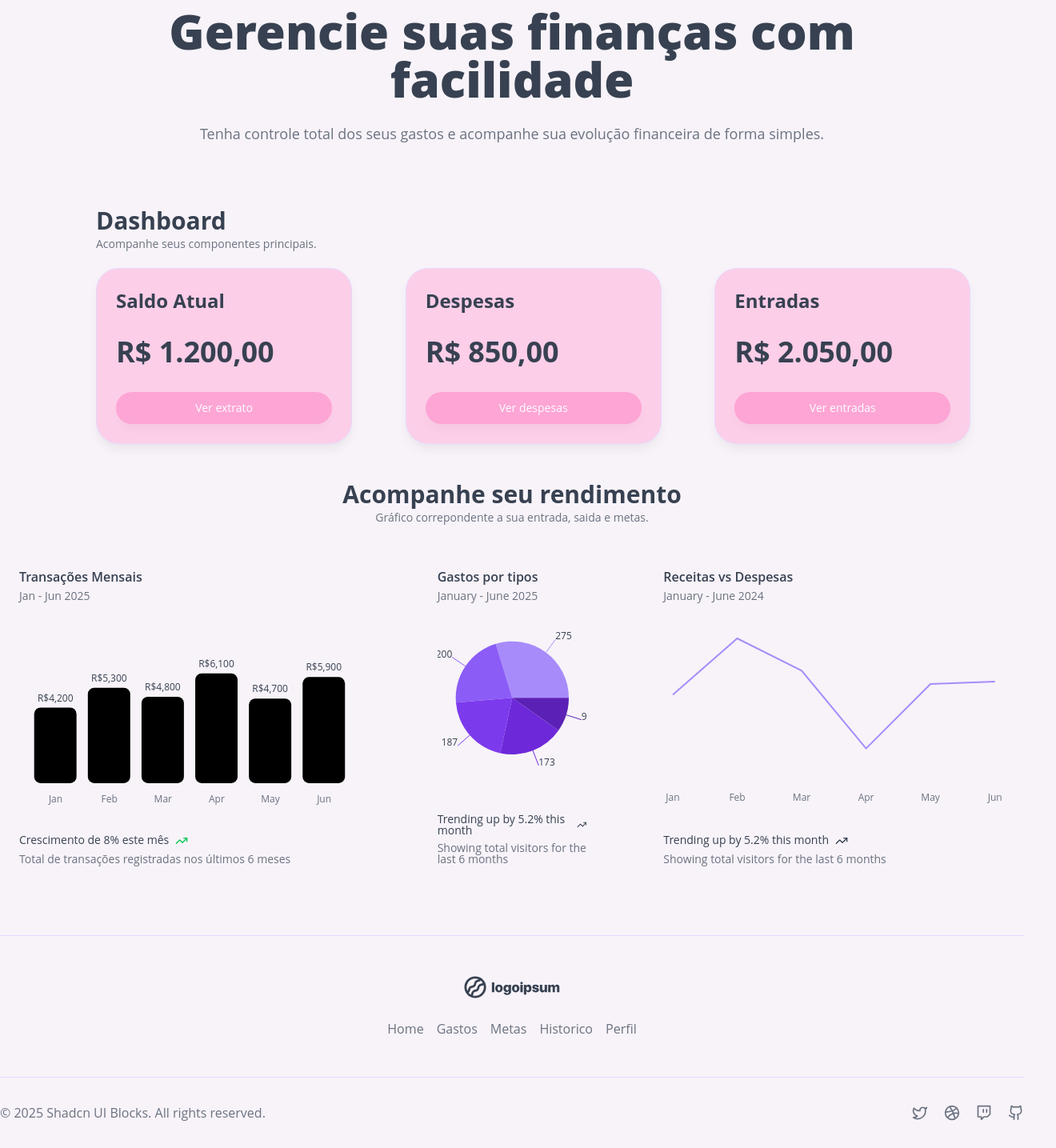
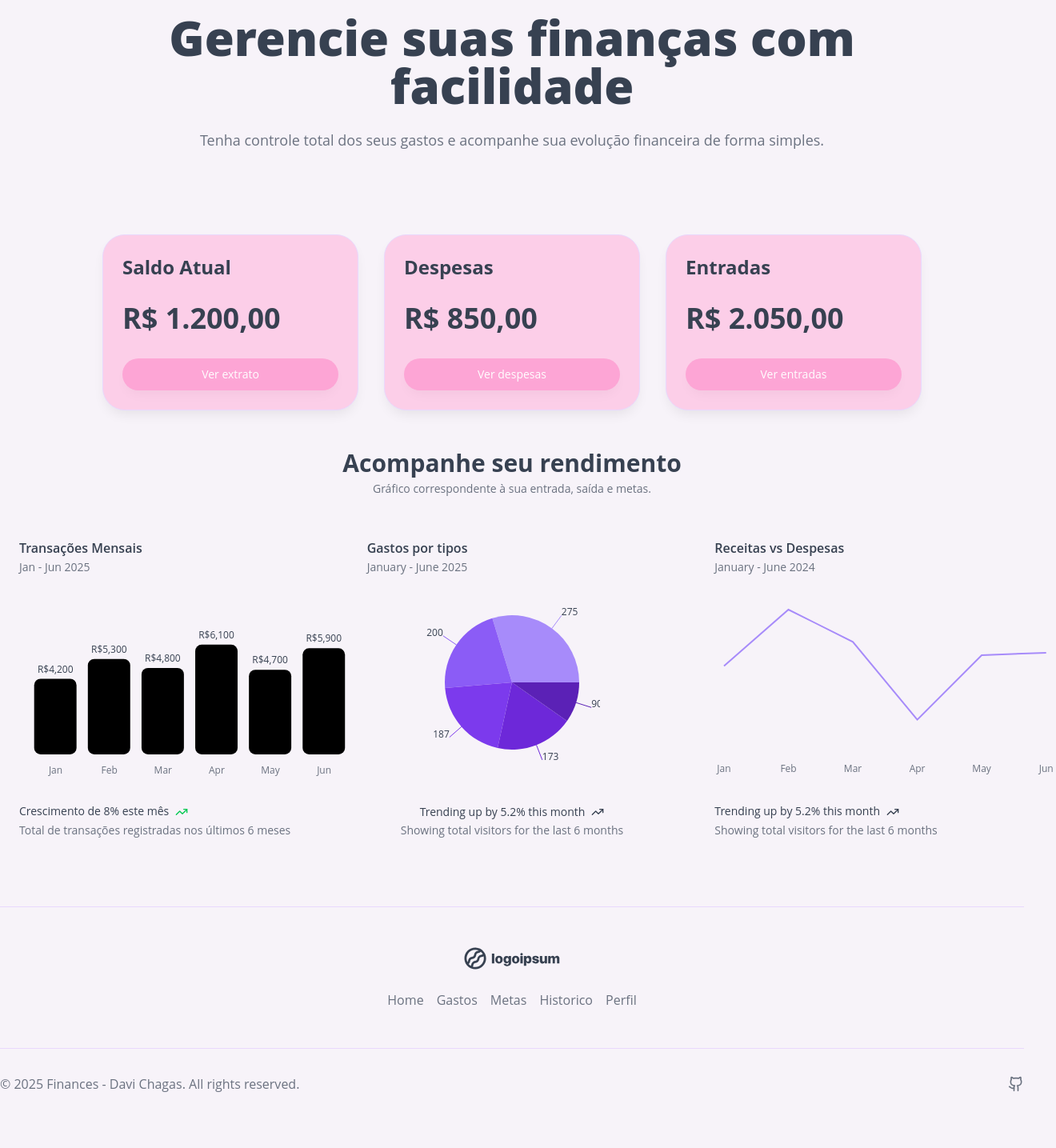
Before and after one commit to davithekid/finances, a Next.js app in the folder front-end/app/: page / in a window 1280 px wide. Shown: the part 119-1554 px from the top of the page at 80% size, 1320 px wide, since content can reach past the window. After the commit the page ends 1518 px from the top, so only its background shows below. Built offline with nearby package versions, Linux system fonts and the light colour scheme.

Commit message:
style update

```diff
--- a/front-end/app/src/app/transacoes/page.jsx
+++ b/front-end/app/src/app/gastos/page.jsx
@@ -11,7 +11,7 @@ export default function transacoes() {
                 </header>
             </nav>
 
-            <main className="mx-auto container py-8">
+            <main className="mx-auto container py-8 ml-4 lg:ml-80 ">
                 <SeparatorTransacao />
             </main>
 
--- a/front-end/app/src/app/historico/page.jsx
+++ b/front-end/app/src/app/historico/page.jsx
@@ -11,7 +11,7 @@ export default function Historico() {
                 </header>
             </nav>
 
-            <main className="mx-auto container py-8">
+            <main className="mx-auto container py-18 px-6">
                 <SeparatorHistorico />
             </main>
 
--- a/front-end/app/src/app/profile/page.jsx
+++ b/front-end/app/src/app/profile/page.jsx
@@ -11,7 +11,7 @@ export default function Profile() {
                 </header>
             </nav>
 
-            <section className="mx-auto container">
+            <section className="mx-auto container px-4">
                 <SeparatorProfile />
             </section>
 
--- a/front-end/app/src/components/accordion-05.jsx
+++ b/front-end/app/src/components/accordion-05.jsx
@@ -4,30 +4,36 @@ import {
   AccordionItem,
   AccordionTrigger,
 } from "@/components/ui/accordion";
+import { TableGastos } from "./blocks/table/table";
 
 const items = [
   {
-    title: "Is it accessible?",
-    content: '',
+    title: "Tabela de Gastos",
+    content: <TableGastos />,
   },
   {
-    title: "Is it styled?",
-    content:
-      "Yes. It comes with default styles that matches the other components' aesthetic.",
+    title: "Outro conteúdo",
+     content: <TableGastos />,
   },
-
 ];
 
 export default function AccordionBoxContainedDemo() {
   return (
-    <Accordion type="single" collapsible className="max-w-lg my-4 w-full">
+    <Accordion
+      type="single"
+      collapsible
+      className="w-100 lg:w-200 px-4 lg:px-0"
+    >
       {items.map(({ title, content }, index) => (
         <AccordionItem
           key={index}
           value={`item-${index}`}
-          className="last:border-none first:rounded-t-md last:rounded-b-md px-4 bg-muted">
-          <AccordionTrigger>{title}</AccordionTrigger>
-          <AccordionContent>{content}</AccordionContent>
+          className="last:border-none first:rounded-t-md last:rounded-b-md px-4 bg-muted "
+        >
+          <AccordionTrigger className={'font-bold'}>{title}</AccordionTrigger>
+          <AccordionContent className="p-2">
+            {content}
+          </AccordionContent>
         </AccordionItem>
       ))}
     </Accordion>
--- a/front-end/app/src/components/blocks/Hero/index.jsx
+++ b/front-end/app/src/components/blocks/Hero/index.jsx
@@ -14,7 +14,7 @@ const Hero7 = ({
   },
 }) => {
   return (
-    <section className="py-20">
+    <section className="py-22">
       <div className="container text-center">
         <div className="mx-auto flex max-w-5xl flex-col gap-6">
           <h1 className="text-3xl font-extrabold lg:text-6xl">{heading}</h1>
--- a/front-end/app/src/components/blocks/separator/separator.jsx
+++ b/front-end/app/src/components/blocks/separator/separator.jsx
@@ -4,36 +4,33 @@ import { ChartBarLabel } from "@/components/graficos/BarLabel"
 import { ChartLineLinear } from "@/components/graficos/LineChart"
 import CardIndex from "../cards-index"
 
-
 export function SeparatorDemo() {
     return (
-        <div>
-            <section className="ms-30">
+        <div className="">
+            <section className="px-4">
                 <div className="space-y-1">
-                    <h4 className="text-sm lg:text-3xl leading-none font-bold">Dashboard</h4>
-                    <p className="text-muted-foreground text-sm">
-                        Acompanhe seus componentes principais.
-                    </p>
-                    <div className="grid grid-cols-3 py-4">
+                    <div className="flex justify-center flex-wrap gap-4 md:gap-8 py-4">
                         <CardIndex />
                     </div>
                 </div>
             </section>
 
-            <section className="mx-auto container py-8 ">
-                <div className="space-y-1 ">
-                    <h4 className="text-sm lg:text-3xl leading-none  flex justify-center font-bold">Acompanhe seu rendimento</h4>
-                    <p className="text-muted-foreground text-sm flex justify-center">
-                        Gráfico correpondente a sua entrada, saida e metas.
+            <section className="mx-auto container py-8">
+                <div className="space-y-1 text-center">
+                    <h4 className="text-lg md:text-2xl lg:text-3xl font-bold">
+                        Acompanhe seu rendimento
+                    </h4>
+                    <p className="text-muted-foreground text-sm">
+                        Gráfico correspondente à sua entrada, saída e metas.
                     </p>
                 </div>
-                <div className="flex justify-center gap-12 py-8">
+
+                <div className="grid grid-cols-1 sm:grid-cols-2 lg:grid-cols-3 gap-6 py-8">
                     <ChartBarLabel />
                     <ChartPieLabel />
                     <ChartLineLinear />
                 </div>
             </section>
         </div>
-
     )
 }
--- a/front-end/app/src/components/blocks/separator/separatorMetas.jsx
+++ b/front-end/app/src/components/blocks/separator/separatorMetas.jsx
@@ -7,7 +7,7 @@ import { CardMetas } from "../card/metas"
 export function SeparadorMetas() {
     return (
         <div>
-            <div className="space-y-1">
+            <div className="space-y-1 p-2">
                 <h4 className="text-sm lg:text-xl leading-none font-bold">Metas Financeiras</h4>
                 <div className="flex">
 
@@ -19,7 +19,7 @@ export function SeparadorMetas() {
                     </div>
                 </div>
 
-            <div className="grid grid-cols-3 py-2">
+            <div className="flex flex-wrap gap-8 justify-center py-2">
                 <CardMetas/>
             </div>
             </div>
--- a/front-end/app/src/components/blocks/separator/separatorTransacao.jsx
+++ b/front-end/app/src/components/blocks/separator/separatorTransacao.jsx
@@ -9,7 +9,7 @@ import AccordionBoxContainedDemo from "@/components/accordion-05"
 
 export function SeparatorTransacao() {
     return (
-        <div>
+        <div className="">
             <div className="space-y-1 py-12">
                 <h4 className="text-sm lg:text-xl leading-none font-bold">Gastos</h4>
 
@@ -17,14 +17,14 @@ export function SeparatorTransacao() {
                 <p className="text-muted-foreground text-sm py-3">
                     Faça sua transação, simule e confira!
                 </p>
-                <div className="grid grid-cols-3 py-4">
+                <div className="flex flex-wrap py-4 gap-12">
                     <CardGastos />
                     <CardSimulacao/>
                 </div>
 
             </div>
             <Separator className="my-4" />
-            <section className="mx-auto container py-8 flex justify-center ">
+            <section className="mx-auto container py-8  ">
                 <AccordionBoxContainedDemo/>
             </section>
         </div>
--- a/front-end/app/src/components/footer/footer.jsx
+++ b/front-end/app/src/components/footer/footer.jsx
@@ -71,22 +71,14 @@ const Footer05Page = () => {
             <span className="text-muted-foreground">
               &copy; {new Date().getFullYear()}{" "}
               <Link href="/" target="_blank">
-                Shadcn UI Blocks
+                Finances - Davi Chagas
               </Link>
               . All rights reserved.
             </span>
 
             <div className="flex items-center gap-5 text-muted-foreground">
-              <Link href="#" target="_blank">
-                <TwitterIcon className="h-5 w-5" />
-              </Link>
-              <Link href="#" target="_blank">
-                <DribbbleIcon className="h-5 w-5" />
-              </Link>
-              <Link href="#" target="_blank">
-                <TwitchIcon className="h-5 w-5" />
-              </Link>
-              <Link href="#" target="_blank">
+
+              <Link href="/" target="_blank">
                 <GithubIcon className="h-5 w-5" />
               </Link>
             </div>
--- a/front-end/app/src/components/navbar-04/nav-menu.jsx
+++ b/front-end/app/src/components/navbar-04/nav-menu.jsx
@@ -17,7 +17,7 @@ export const NavMenu = (props) => (
       </NavigationMenuItem>
       <NavigationMenuItem>
         <NavigationMenuLink asChild>
-          <Link href="/transacoes">Gastos</Link>
+          <Link href="/gastos">Gastos</Link>
         </NavigationMenuLink>
       </NavigationMenuItem>
       <NavigationMenuItem>
```
